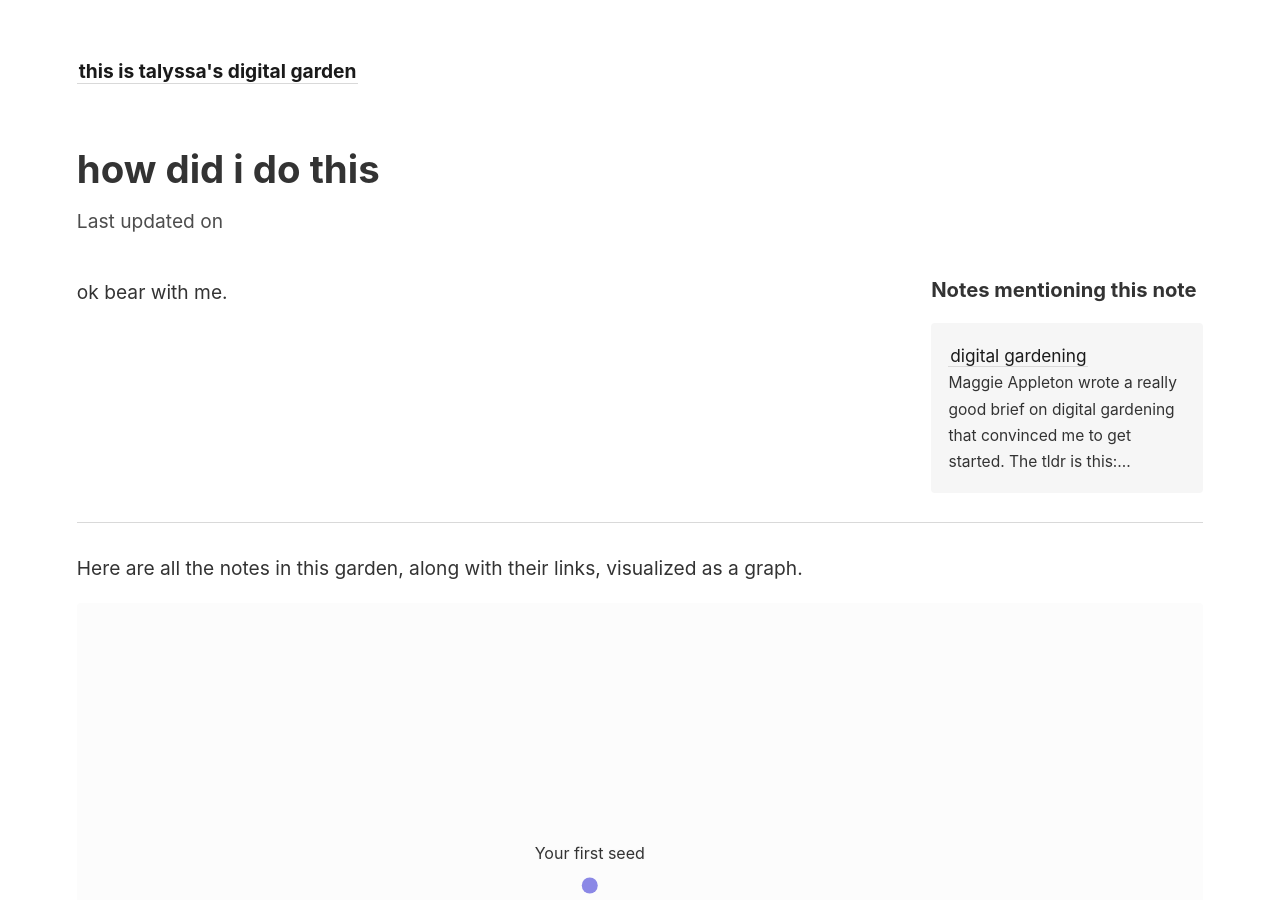
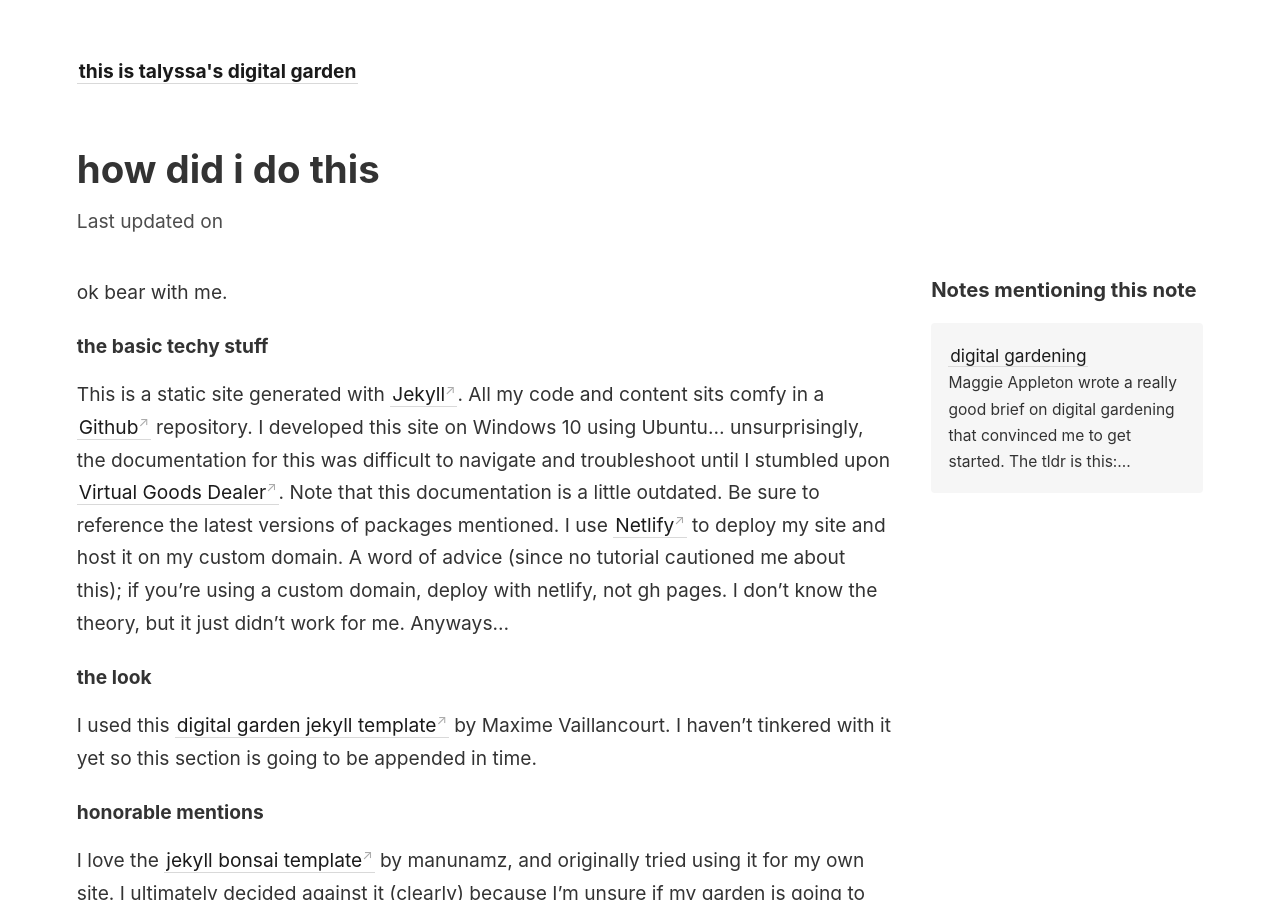
Before and after one commit to geminiworms/talyssagarden.github.io, a Jekyll site: the page built from _notes/colophon.md, in a window 1280 px wide and 900 px high. Built offline with Jekyll 4.4.1, drawn with Linux system fonts in a browser that asks for light colours; some of the changed text lies outside the part shown.

Commit message:
Update colophon.md

```diff
--- a/_notes/colophon.md
+++ b/_notes/colophon.md
@@ -3,3 +3,17 @@ title: how did i do this
 ---
 
 ok bear with me.
+
+#### the basic techy stuff
+This is a static site generated with [Jekyll](https://jekyllrb.com/). All my code and content sits comfy in a [Github](https://github.com) repository.
+I developed this site on Windows 10 using Ubuntu... unsurprisingly, the documentation for this was difficult to navigate and troubleshoot until I stumbled upon [Virtual Goods Dealer](https://pages.virtualgoodsdealer.com/articles/2020/11/23/simple-website-tutorial-part-two/#windows-setting-up-bash). Note that this documentation is a little outdated. Be sure to reference the latest versions of packages mentioned.
+I use [Netlify](https://netlify.com) to deploy my site and host it on my custom domain. A word of advice (since no tutorial cautioned me about this); if you're using a custom domain, deploy with netlify, not gh pages. I don't know the theory, but it just didn't work for me. Anyways...
+
+#### the look
+I used this [digital garden jekyll template](https://maximevaillancourt.com/blog/setting-up-your-own-digital-garden-with-jekyll) by Maxime Vaillancourt. I haven't tinkered with it yet so this section is going to be appended in time.
+
+#### honorable mentions
+I love the [jekyll bonsai template](https://jekyll-bonsai.netlify.app/post/0b9db15818/#clone) by manunamz, and originally tried using it for my own site. I ultimately decided against it (clearly) because I'm unsure if my garden is going to need so much metadata.
+
+##### disclaimer
+I have no web dev coding experience at all... unless you count tumblr html. However, I am a novice in bioinformatics so I started this endeavor with basic understanding of git, bash, and directory management. If you follow the [Virtual Goods Dealer](https://pages.virtualgoodsdealer.com/articles/2020/11/16/simple-website-tutorial-part-one/) static website tutorial from the beginning, I believe you will have all the basic understanding necessary to get your garden going. Otherwise, I am also here to help!
```
